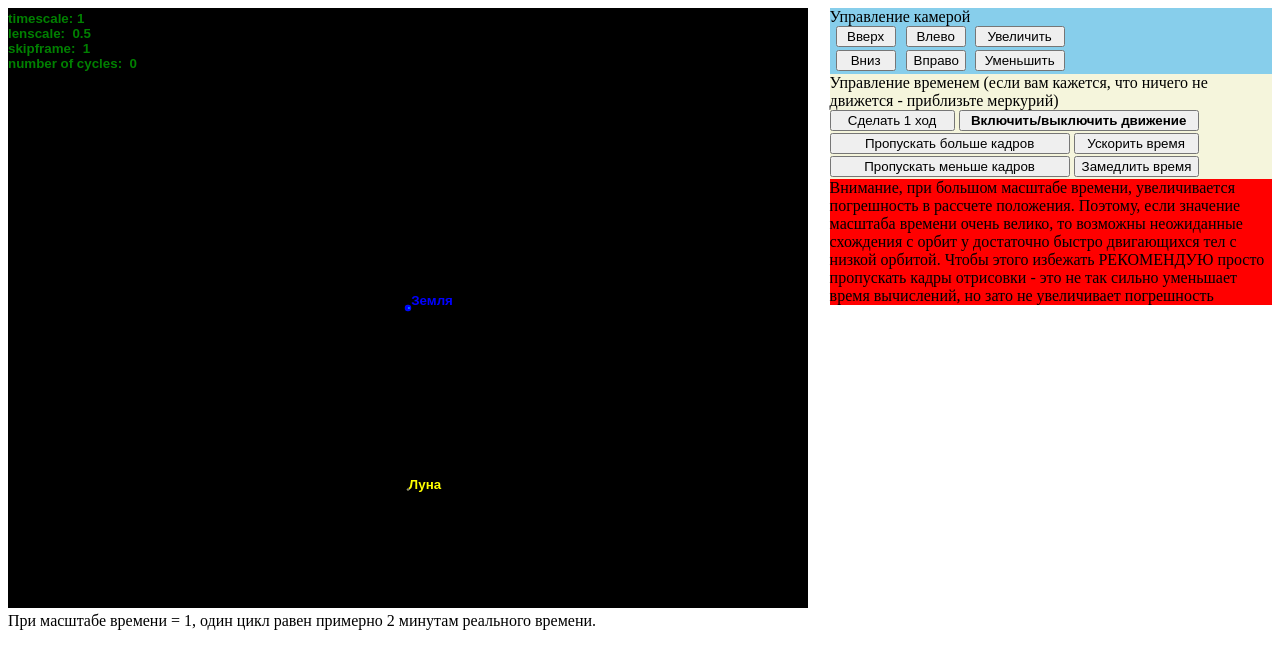
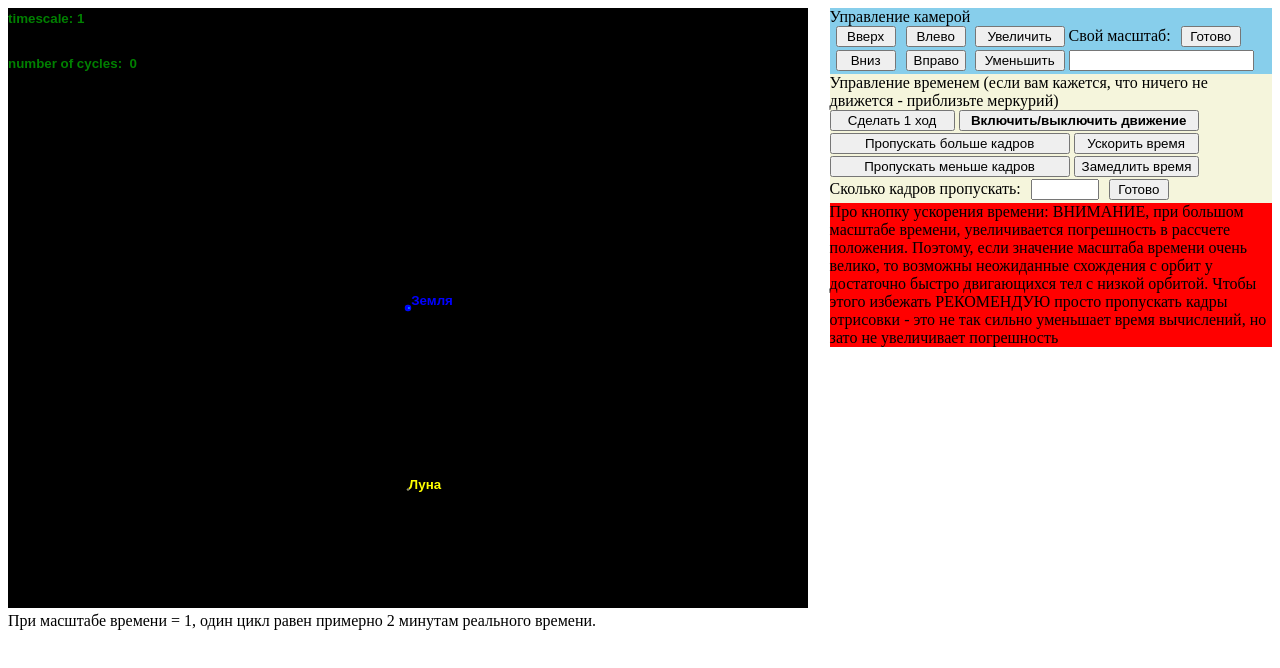
Before and after one commit to explorentis/explorentis.github.io, a plain HTML site: page index.html in a window 1280 px wide. Drawn offline with Linux system fonts and the light colour scheme.

Commit message:
3. Set parameters in html

```diff
--- a/index.html
+++ b/index.html
@@ -14,11 +14,14 @@
             <input value="Вверх" type="button" class="short_name" onclick="cam_up();">
             <input value="Влево" type="button" class="short_name" onclick="cam_left();">
             <input value="Увеличить" type="button" class="avg_name" onclick="cam_zoomin();">
+            Свой масштаб:
+            <input value="Готово" type="button" class="short_name" onclick="set_lenscale();">
         </div>
         <div>
             <input value="Вниз" type="button" class="short_name"  onclick="cam_down();">
             <input value="Вправо" type="button" class="short_name"  onclick="cam_right();">
             <input value="Уменьшить" type="button" class="avg_name" onclick="cam_zoomout();">
+            <input type="text" id="lenscale">
         </div>
     </div>
     <div id="time_control">
@@ -35,8 +38,11 @@
             <input value="Пропускать меньше кадров" class="long_name" type="button" onclick="reduce_skips();">
             <input value="Замедлить время" type="button" class="med_name" onclick="slow_time();">
         </div>
+        Сколько кадров пропускать:
+        <input type="text" id="skip_frames" class="short_name">
+        <input value="Готово" type="button" class="short_name" onclick="set_skip_frames();">
     </div>
-    <div id="warning">Внимание, при большом масштабе времени, увеличивается погрешность в рассчете
+    <div id="warning">Про кнопку ускорения времени: ВНИМАНИЕ, при большом масштабе времени, увеличивается погрешность в рассчете
         положения. Поэтому, если значение масштаба времени очень велико, то возможны неожиданные схождения с орбит у достаточно
         быстро двигающихся тел с низкой орбитой. Чтобы этого избежать РЕКОМЕНДУЮ просто пропускать кадры отрисовки - это не
         так сильно уменьшает время вычислений, но зато не увеличивает погрешность
--- a/js/me/init.js
+++ b/js/me/init.js
@@ -19,7 +19,6 @@ solsystem = new SolarSystem(/*   X, Y, радиус,  масса, Vx, Vy */
     ]);
 //solsystem.zoom(0.00005);
 //count_skips = 500;
-solsystem.centerX = solsystem.bodies[3].X;
-solsystem.centerY = solsystem.bodies[3].Y;
+//solsystem.focus(solsystem.bodies[3]);
 solsystem.zoom(0.5);
 solsystem.draw();
--- a/js/me/interface.js
+++ b/js/me/interface.js
@@ -24,22 +24,28 @@ function cam_right(){
 
 function cam_zoomin(){
     solsystem.zoom(1.1);
+    document.getElementById('lenscale').value = solsystem.lenScale;
     solsystem.draw();
 }
 
 function cam_zoomout(){
     solsystem.zoom(1 / 1.1);
+    document.getElementById('lenscale').value = solsystem.lenScale;
     solsystem.draw();
 }
 
 var count_skips = 1;
 
 function increase_skips(){
-    count_skips++;
+    count_skips = Math.ceil(count_skips * 1.2);
+    document.getElementById('skip_frames').value = count_skips;
+    solsystem.draw();
 }
 
 function reduce_skips(){
-    if (count_skips > 1) count_skips--;
+    if (count_skips > 1) count_skips = Math.ceil(count_skips / 1.2);
+    document.getElementById('skip_frames').value = count_skips;
+    solsystem.draw();
 }
 
 function turns_with_skip_graphics(){
@@ -70,3 +76,13 @@ function fast_time(){
 function slow_time(){
     solsystem.timeScale /= 1.2;
 }
+
+function set_lenscale(){
+    solsystem.lenScale = parseFloat(document.getElementById('lenscale').value);
+    solsystem.draw();
+}
+
+function set_skip_frames(){
+    count_skips = parseInt(document.getElementById('skip_frames').value, 10);
+    solsystem.draw();
+}
--- a/js/me/planets.js
+++ b/js/me/planets.js
@@ -22,28 +22,28 @@ function Planet(name, X, Y, radius, mass, Vx, Vy, color, atmosphere_width, atmos
 
     this.draw_speed = function(focusView_x, focusView_y, scale){
         context.lineWidth = 1;
-        drawLine((this.X + focusView_x) * scale + canvas.width / 2,
+        drawLine((this.X - focusView_x) * scale + canvas.width / 2,
             (this.Y - focusView_y) * scale + canvas.height / 2,
-            (this.X + this.speedX + focusView_x) * scale + canvas.width / 2,
+            (this.X + this.speedX - focusView_x) * scale + canvas.width / 2,
             (this.Y - this.speedY - focusView_y) * scale + canvas.height / 2,
             this.atmosphere_color);
     };
 
     this.draw_name = function (focusView_x, focusView_y, scale) {
-        drawText((this.X + this.radius + focusView_x) * scale + canvas.width / 2,
+        drawText((this.X + this.radius - focusView_x) * scale + canvas.width / 2,
             (this.Y - this.radius - focusView_y) * scale + canvas.height / 2,
             this.name, this.color, 10);
     };
 
     // 1. За счет такой реализации условный переход для выбора, что отрисовывать удалось вынести из этой функции:
     this.__drawBorderedCircle__ = function (focusView_x, focusView_y, scale){
-        drawBorderedCircle((this.X + focusView_x) * scale + canvas.width / 2,
+        drawBorderedCircle((this.X - focusView_x) * scale + canvas.width / 2,
             (this.Y - focusView_y) * scale + canvas.height / 2,
             this.radius * scale, this.color, this.atmosphere_width * scale, this.atmosphere_color);
     };
 
     this.__drawCross__ = function (focusView_x, focusView_y, scale){
-        drawCross((this.X + focusView_x) * scale + canvas.width / 2, (this.Y - focusView_y) * scale + canvas.height / 2,
+        drawCross((this.X - focusView_x) * scale + canvas.width / 2, (this.Y - focusView_y) * scale + canvas.height / 2,
             10, this.color);
     };
 
@@ -54,8 +54,8 @@ function Planet(name, X, Y, radius, mass, Vx, Vy, color, atmosphere_width, atmos
         var dVx = 0, dVy = 0;
         for (var i = 0; i != objs.length; i += 1){
             if (i != my_index){
-                dVx += ((objs[i].mass / Math.pow(distance(this, objs[i]), 2)) * (objs[i].X - this.X)) / distance(this, objs[i])
-                dVy += ((objs[i].mass / Math.pow(distance(this, objs[i]), 2)) * (objs[i].Y - this.Y)) / distance(this, objs[i])
+                dVx += ((objs[i].mass / Math.pow(distance(this, objs[i]), 2)) * (objs[i].X - this.X)) / distance(this, objs[i]);
+                dVy += ((objs[i].mass / Math.pow(distance(this, objs[i]), 2)) * (objs[i].Y - this.Y)) / distance(this, objs[i]);
             }
         }
         this.speedX += dVx * timescale;
--- a/js/me/solarsystem.js
+++ b/js/me/solarsystem.js
@@ -17,16 +17,20 @@ function SolarSystem(bodies){
         this.cycle_num += 1;
     };
 
+    this.focus = function (x,y) {
+        this.centerX = x;
+        this.centerY = y;
+    };
+
     this.draw = function(){
         clearScreen();
+        this.focus(this.bodies[3].X, this.bodies[3].Y);
         for (var i = 0; i != this.bodies.length; i += 1){
             this.bodies[i].draw(this.centerX, this.centerY, this.lenScale);
             this.bodies[i].draw_speed(this.centerX, this.centerY, this.lenScale);
             this.bodies[i].draw_name(this.centerX, this.centerY, this.lenScale);
         }
         drawText(0, 15, "timescale: " + this.timeScale, 'Green', 10);
-        drawText(0, 30, "lenscale:  " + this.lenScale, 'Green', 10);
-        drawText(0, 45, "skipframe:  " + count_skips, 'Green', 10);
         drawText(0, 60, "number of cycles:  " + this.cycle_num, 'Green', 10);
     };
 
```
Also changed, not shown: 1 other file.
